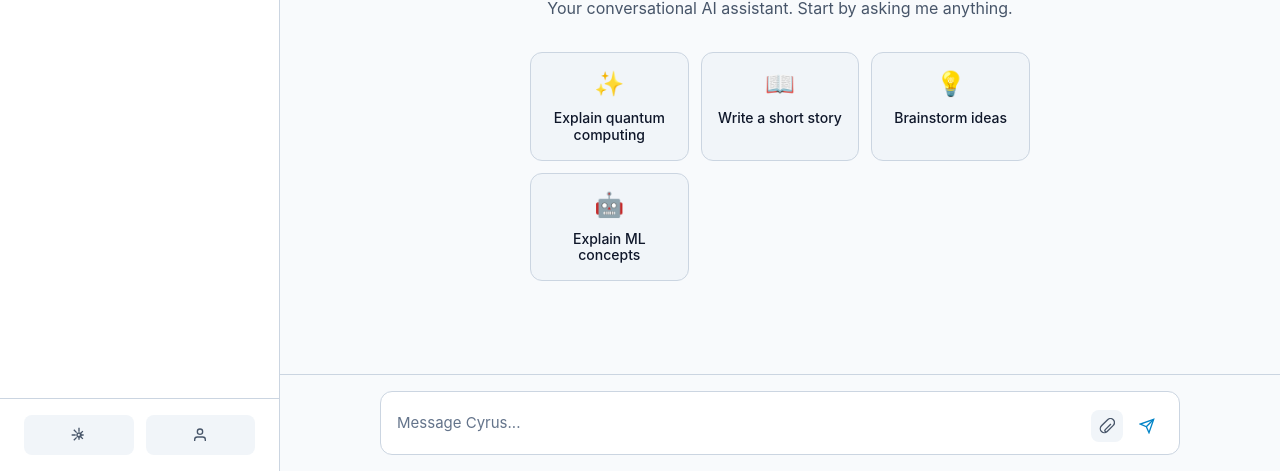
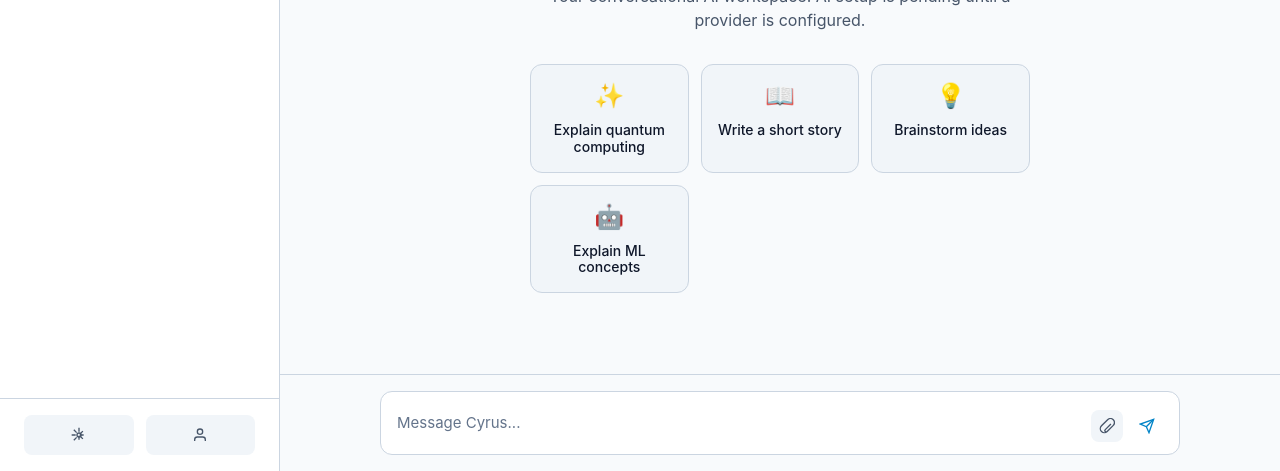
Before and after one commit to mahimahfud-ui/Cyrus, a website: page public/index.html in a window 1280 px wide. Shown: the part 329-800 px from the top of the page. Drawn offline with nearby package versions, Linux system fonts and the light colour scheme; no server answers.

Commit message:
Clarify Cyrus setup status and server-only configuration

```diff
--- a/public/index.html
+++ b/public/index.html
@@ -108,7 +108,7 @@
           </svg>
         </div>
         <h1 class="welcome-title">Hello. I'm Cyrus.</h1>
-        <p class="welcome-subtitle">Your conversational AI assistant. Start by asking me anything.</p>
+        <p class="welcome-subtitle">Your conversational AI workspace. AI setup is pending until a provider is configured.</p>
 
         <div class="suggested-prompts">
           <button class="prompt-suggestion" data-prompt="Explain quantum computing in simple terms">
```
